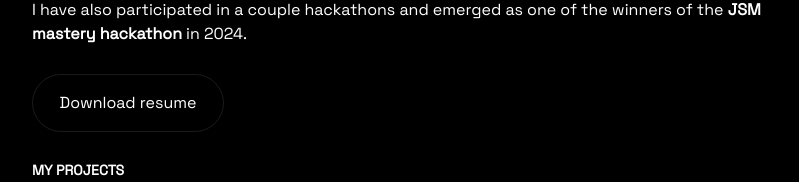
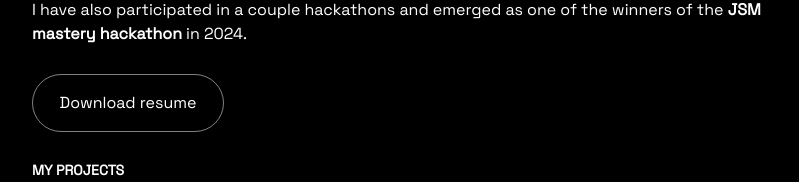
Before and after one commit to fisayo-dev/fisayobadina, a Next.js app: page / in a window 1280 px wide. Shown: the part 490-672 px from the top of the page, without its empty margins (240-1039 px from the left). Built offline with nearby package versions, Linux system fonts and the light colour scheme.

Commit message:
style: improve styling

```diff
--- a/app/page.tsx
+++ b/app/page.tsx
@@ -119,7 +119,7 @@ const Home = () => {
             of the winners of the <b>JSM mastery hackathon</b> in 2024.
           </p>
         </div>
-        <button className=" border border-white/10 hover:border-white cursor-pointer  dark:hover:bg-white/20 mb-4 rounded-full p-4 max-w-48">
+        <button className=" border border-white/50 hover:border-white cursor-pointer  dark:hover:bg-white/20 mb-4 rounded-full p-4 max-w-48">
           Download resume
         </button>
         {/* Projects */}
```
